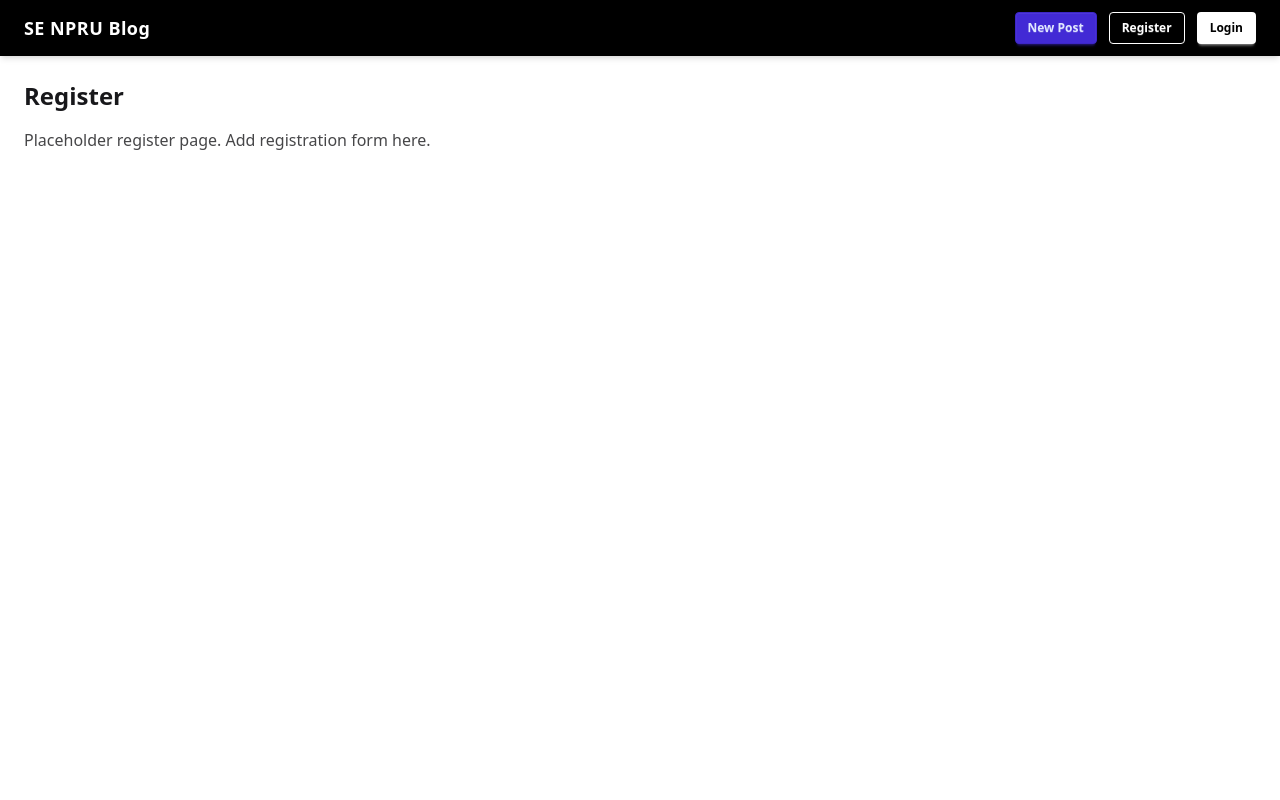
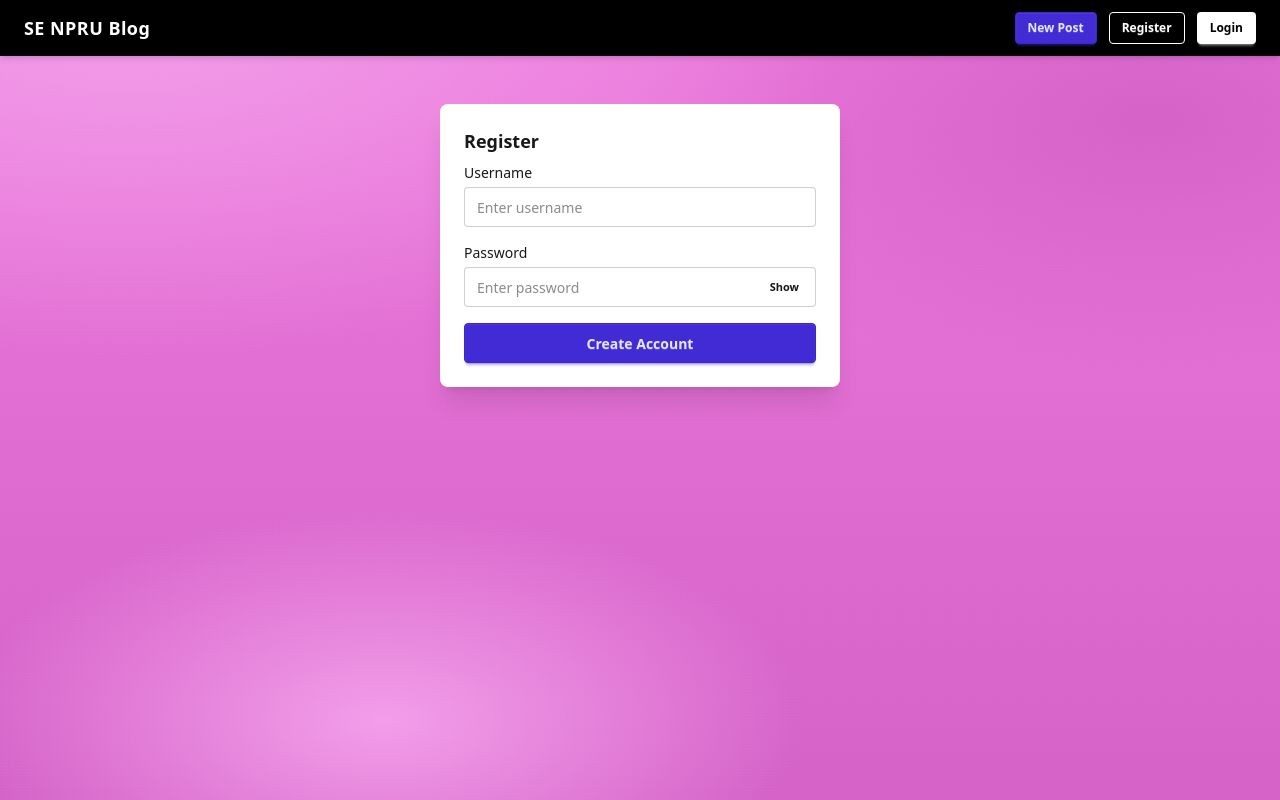
Before and after one commit to aom081/MERN-Stack-Blog, a React app in the folder frontend/: page /register in a window 1280 px wide. Built offline with nearby package versions, Linux system fonts and the light colour scheme; the HTML template or start-up script is replaced by a standard one.

Commit message:
feat: implement user authentication and post management features

```diff
--- a/frontend/src/App.jsx
+++ b/frontend/src/App.jsx
@@ -1,6 +1,4 @@
 import React, { useState } from "react";
-import reactLogo from "./assets/react.svg";
-import viteLogo from "/vite.svg";
 
 function App() {
   // Example state usage (remove if not needed)
--- /dev/null
+++ b/frontend/src/Pages/Author.jsx
@@ -0,0 +1,9 @@
+import React from 'react'
+
+const Author = () => {
+  return (
+    <div>Author</div>
+  )
+}
+
+export default Author
--- a/frontend/src/Pages/CreatePost.jsx
+++ b/frontend/src/Pages/CreatePost.jsx
@@ -63,7 +63,9 @@ const CreatePost = () => {
 
   return (
     <div className="max-w-2xl mx-auto p-6">
-      <h1 className="text-2xl font-semibold mb-4">Create New Post</h1>
+      <div className="card bg-white shadow-xl">
+        <div className="card-body">
+          <h1 className="card-title">Create New Post</h1>
           <form onSubmit={onSubmit} className="space-y-4">
             <div>
               <label className="block text-sm font-medium mb-1">Title</label>
@@ -107,7 +109,9 @@ const CreatePost = () => {
             </div>
 
             <div>
-          <label className="block text-sm font-medium mb-1">Upload Image</label>
+              <label className="block text-sm font-medium mb-1">
+                Upload Image
+              </label>
               <input
                 ref={fileInputRef}
                 type="file"
@@ -151,6 +155,8 @@ const CreatePost = () => {
             </div>
           </form>
         </div>
+      </div>
+    </div>
   );
 };
 
--- /dev/null
+++ b/frontend/src/Pages/EditPost.jsx
@@ -0,0 +1,7 @@
+import React from "react";
+
+const EditPost = () => {
+  return <div>EditPost</div>;
+};
+
+export default EditPost;
--- a/frontend/src/Pages/Login.jsx
+++ b/frontend/src/Pages/Login.jsx
@@ -1,12 +1,130 @@
-import React from "react";
+import React, { useState } from "react";
 
 const Login = () => {
+  const [form, setForm] = useState({ username: "", password: "" });
+  const [showPassword, setShowPassword] = useState(false);
+  const [error, setError] = useState("");
+  const [success, setSuccess] = useState("");
+  const [loading, setLoading] = useState(false);
+
+  const handleChange = (e) => {
+    const { name, value } = e.target;
+    setForm((prev) => ({ ...prev, [name]: value }));
+    setError("");
+    setSuccess("");
+  };
+
+  const validate = () => {
+    if (!form.username.trim() || !form.password.trim()) {
+      return "Username and password are required";
+    }
+    if (form.username.length < 3) {
+      return "Username must be at least 3 characters";
+    }
+    if (form.password.length < 6) {
+      return "Password must be at least 6 characters";
+    }
+    return "";
+  };
+
+  const handleSubmit = async (e) => {
+    e.preventDefault();
+    setError("");
+    setSuccess("");
+    const validationError = validate();
+    if (validationError) {
+      setError(validationError);
+      return;
+    }
+    try {
+      setLoading(true);
+      // TODO: POST to `/api/auth/login` when backend is ready
+      await new Promise((res) => setTimeout(res, 600));
+      setSuccess("Logged in successfully (demo). Wire API next.");
+      setForm({ username: "", password: "" });
+    } catch {
+      setError("Login failed. Please try again.");
+    } finally {
+      setLoading(false);
+    }
+  };
+
   return (
-    <div className="p-6">
-      <h2 className="text-2xl font-semibold mb-4">Login</h2>
-      <p className="opacity-80">
-        Placeholder login page. Add form fields here.
-      </p>
+    <div className="p-6 max-w-md mx-auto">
+      <div className="card bg-white shadow-xl">
+        <div className="card-body">
+          <h2 className="card-title">Login</h2>
+
+          {error && (
+            <div className="alert alert-error">
+              <span>{error}</span>
+            </div>
+          )}
+          {success && (
+            <div className="alert alert-success">
+              <span>{success}</span>
+            </div>
+          )}
+
+          <form onSubmit={handleSubmit} className="space-y-4">
+            <div>
+              <label
+                htmlFor="username"
+                className="block text-sm font-medium mb-1"
+              >
+                Username
+              </label>
+              <input
+                id="username"
+                name="username"
+                type="text"
+                value={form.username}
+                onChange={handleChange}
+                className="input input-bordered w-full"
+                placeholder="Enter username"
+                autoComplete="username"
+              />
+            </div>
+
+            <div>
+              <label
+                htmlFor="password"
+                className="block text-sm font-medium mb-1"
+              >
+                Password
+              </label>
+              <div className="relative">
+                <input
+                  id="password"
+                  name="password"
+                  type={showPassword ? "text" : "password"}
+                  value={form.password}
+                  onChange={handleChange}
+                  className="input input-bordered w-full pr-10"
+                  placeholder="Enter password"
+                  autoComplete="current-password"
+                />
+                <button
+                  type="button"
+                  onClick={() => setShowPassword((s) => !s)}
+                  className="absolute right-2 top-1/2 -translate-y-1/2 btn btn-ghost btn-xs"
+                  aria-label={showPassword ? "Hide password" : "Show password"}
+                >
+                  {showPassword ? "Hide" : "Show"}
+                </button>
+              </div>
+            </div>
+
+            <button
+              type="submit"
+              disabled={loading}
+              className="btn btn-primary w-full"
+            >
+              {loading ? "Logging in..." : "Login"}
+            </button>
+          </form>
+        </div>
+      </div>
     </div>
   );
 };
--- a/frontend/src/Pages/Register.jsx
+++ b/frontend/src/Pages/Register.jsx
@@ -1,12 +1,131 @@
-import React from "react";
+import React, { useState } from "react";
 
 const Register = () => {
+  const [form, setForm] = useState({ username: "", password: "" });
+  const [showPassword, setShowPassword] = useState(false);
+  const [error, setError] = useState("");
+  const [success, setSuccess] = useState("");
+  const [loading, setLoading] = useState(false);
+
+  const handleChange = (e) => {
+    const { name, value } = e.target;
+    setForm((prev) => ({ ...prev, [name]: value }));
+    setError("");
+    setSuccess("");
+  };
+
+  const validate = () => {
+    if (!form.username.trim() || !form.password.trim()) {
+      return "Username and password are required";
+    }
+    if (form.username.length < 3) {
+      return "Username must be at least 3 characters";
+    }
+    if (form.password.length < 6) {
+      return "Password must be at least 6 characters";
+    }
+    return "";
+  };
+
+  const handleSubmit = async (e) => {
+    e.preventDefault();
+    setError("");
+    setSuccess("");
+    const validationError = validate();
+    if (validationError) {
+      setError(validationError);
+      return;
+    }
+    // Placeholder submit action; wire to backend later
+    try {
+      setLoading(true);
+      // TODO: POST to `/api/auth/register` when backend is ready
+      await new Promise((res) => setTimeout(res, 600));
+      setSuccess("Registered successfully (demo). Wire API next.");
+      setForm({ username: "", password: "" });
+    } catch {
+      setError("Registration failed. Please try again.");
+    } finally {
+      setLoading(false);
+    }
+  };
+
   return (
-    <div className="p-6">
-      <h2 className="text-2xl font-semibold mb-4">Register</h2>
-      <p className="opacity-80">
-        Placeholder register page. Add registration form here.
-      </p>
+    <div className="p-6 max-w-md mx-auto">
+      <div className="card bg-white shadow-xl">
+        <div className="card-body">
+          <h2 className="card-title">Register</h2>
+
+          {error && (
+            <div className="alert alert-error">
+              <span>{error}</span>
+            </div>
+          )}
+          {success && (
+            <div className="alert alert-success">
+              <span>{success}</span>
+            </div>
+          )}
+
+          <form onSubmit={handleSubmit} className="space-y-4">
+            <div>
+              <label
+                htmlFor="username"
+                className="block text-sm font-medium mb-1"
+              >
+                Username
+              </label>
+              <input
+                id="username"
+                name="username"
+                type="text"
+                value={form.username}
+                onChange={handleChange}
+                className="input input-bordered w-full"
+                placeholder="Enter username"
+                autoComplete="username"
+              />
+            </div>
+
+            <div>
+              <label
+                htmlFor="password"
+                className="block text-sm font-medium mb-1"
+              >
+                Password
+              </label>
+              <div className="relative">
+                <input
+                  id="password"
+                  name="password"
+                  type={showPassword ? "text" : "password"}
+                  value={form.password}
+                  onChange={handleChange}
+                  className="input input-bordered w-full pr-10"
+                  placeholder="Enter password"
+                  autoComplete="new-password"
+                />
+                <button
+                  type="button"
+                  onClick={() => setShowPassword((s) => !s)}
+                  className="absolute right-2 top-1/2 -translate-y-1/2 btn btn-ghost btn-xs"
+                  aria-label={showPassword ? "Hide password" : "Show password"}
+                >
+                  {showPassword ? "Hide" : "Show"}
+                </button>
+              </div>
+            </div>
+
+            <button
+              type="submit"
+              disabled={loading}
+              className="btn btn-primary w-full"
+            >
+              {loading ? "Registering..." : "Create Account"}
+            </button>
+          </form>
+        </div>
+      </div>
     </div>
   );
 };
--- a/frontend/src/components/RootLayout.jsx
+++ b/frontend/src/components/RootLayout.jsx
@@ -5,10 +5,12 @@ import { Outlet } from "react-router-dom";
 // Root layout wraps all pages with shared UI like the Navbar.
 const RootLayout = () => {
   return (
-    <>
+    <div className="site-background">
       <Navbar />
-      <Outlet />
-    </>
+      <div className="container mx-auto px-4 py-6">
+        <Outlet />
+      </div>
+    </div>
   );
 };
 
--- a/frontend/src/index.css
+++ b/frontend/src/index.css
@@ -1,2 +1,38 @@
 @import "tailwindcss";
 @plugin "daisyui";
+
+/* Global site background using ED79DD with dimensional gradients */
+.site-background {
+  /* Base color */
+  --bg-base: #ed79dd;
+  /* Slightly darker and lighter tints for depth */
+  --bg-dark: #d462c7;
+  --bg-light: #f29eea;
+
+  min-height: 100vh;
+  /* Layered gradients for soft depth */
+  background-image: radial-gradient(
+      1200px 600px at 10% 0%,
+      var(--bg-light) 0%,
+      transparent 60%
+    ),
+    radial-gradient(800px 400px at 90% 15%, var(--bg-dark) 0%, transparent 65%),
+    radial-gradient(600px 300px at 30% 90%, var(--bg-light) 0%, transparent 70%),
+    linear-gradient(180deg, var(--bg-base), var(--bg-dark));
+  background-color: var(--bg-base);
+  background-attachment: fixed;
+}
+
+/* Optional subtle texture for more dimension */
+.site-background::before {
+  content: "";
+  position: fixed;
+  inset: 0;
+  pointer-events: none;
+  background-image: radial-gradient(
+    rgba(255, 255, 255, 0.08) 1px,
+    transparent 1px
+  );
+  background-size: 3px 3px;
+  mix-blend-mode: soft-light;
+}
```
Also changed, not shown: frontend/src/Routes/AppRouter.jsx (+7 -0 lines), frontend/src/Pages/PostDetail.jsx (added). Lines whose indentation alone changed are shown as unchanged.
